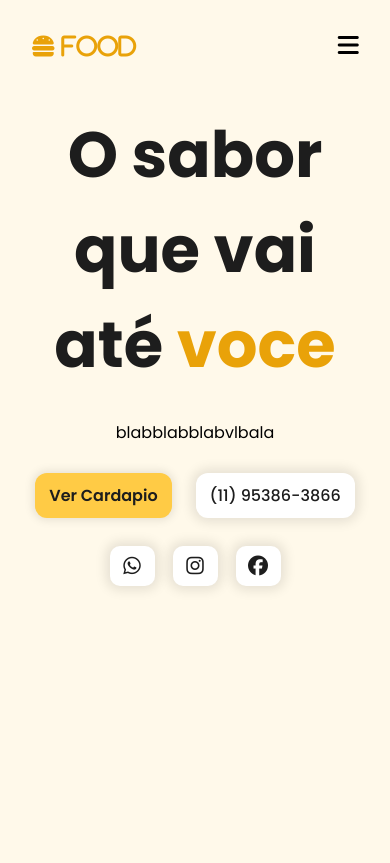
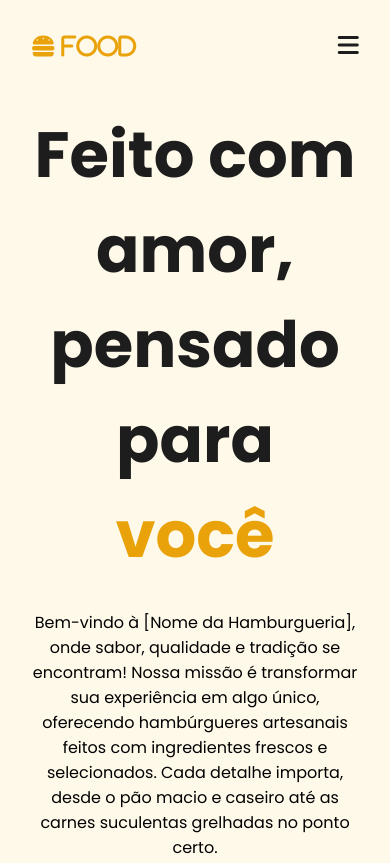
Before and after one commit to RafaelFarias1/VIVENDO-E-APRENDENDO, a plain HTML site: page index.html in a window 390 px wide. Shown: the top 863 px of the page. Drawn offline with nearby package versions, Linux system fonts and the light colour scheme.

Commit message:
mudando titulo, desc, e bug na cor do modo mobile

```diff
--- a/index.html
+++ b/index.html
@@ -65,12 +65,13 @@
 
             <div id="cta">
                 <h1 class="title">
-                    O sabor que vai até
-                    <span>voce</span>
+                    Feito com amor, pensado para
+                    <span>você</span>
                 </h1>
 
                 <p class="descricao">
-                    blabblabblabvlbala
+                    Bem-vindo à [Nome da Hamburgueria], onde sabor, qualidade e tradição se encontram!
+Nossa missão é transformar sua experiência em algo único, oferecendo hambúrgueres artesanais feitos com ingredientes frescos e selecionados. Cada detalhe importa, desde o pão macio e caseiro até as carnes suculentas grelhadas no ponto certo.
                 </p>
 
                 <div id="cta_buttons">
--- a/styles/header.css
+++ b/styles/header.css
@@ -35,6 +35,7 @@ header{
 
 #mobile-btn{
     display: none;
+    color: #1d1d1d;
 }
 
 #mobile_menu{
--- a/styles/home.css
+++ b/styles/home.css
@@ -44,6 +44,7 @@
     font-weight: 500;
     box-shadow: 0px 0px 12px 4px rgba(0, 0, 0, 0.1);
     border-radius: 12px;
+
 }
 
 #phone_button button{
--- a/styles/style.css
+++ b/styles/style.css
@@ -28,6 +28,7 @@ section{
     box-shadow: 0px 0px 10px 2px rgba(0, 0, 0 ,0.1);
     cursor: pointer;
     transition:background-color .3s ease;
+    color: #1d1d1d;
 }
 
 .btn-default:hover{
```
